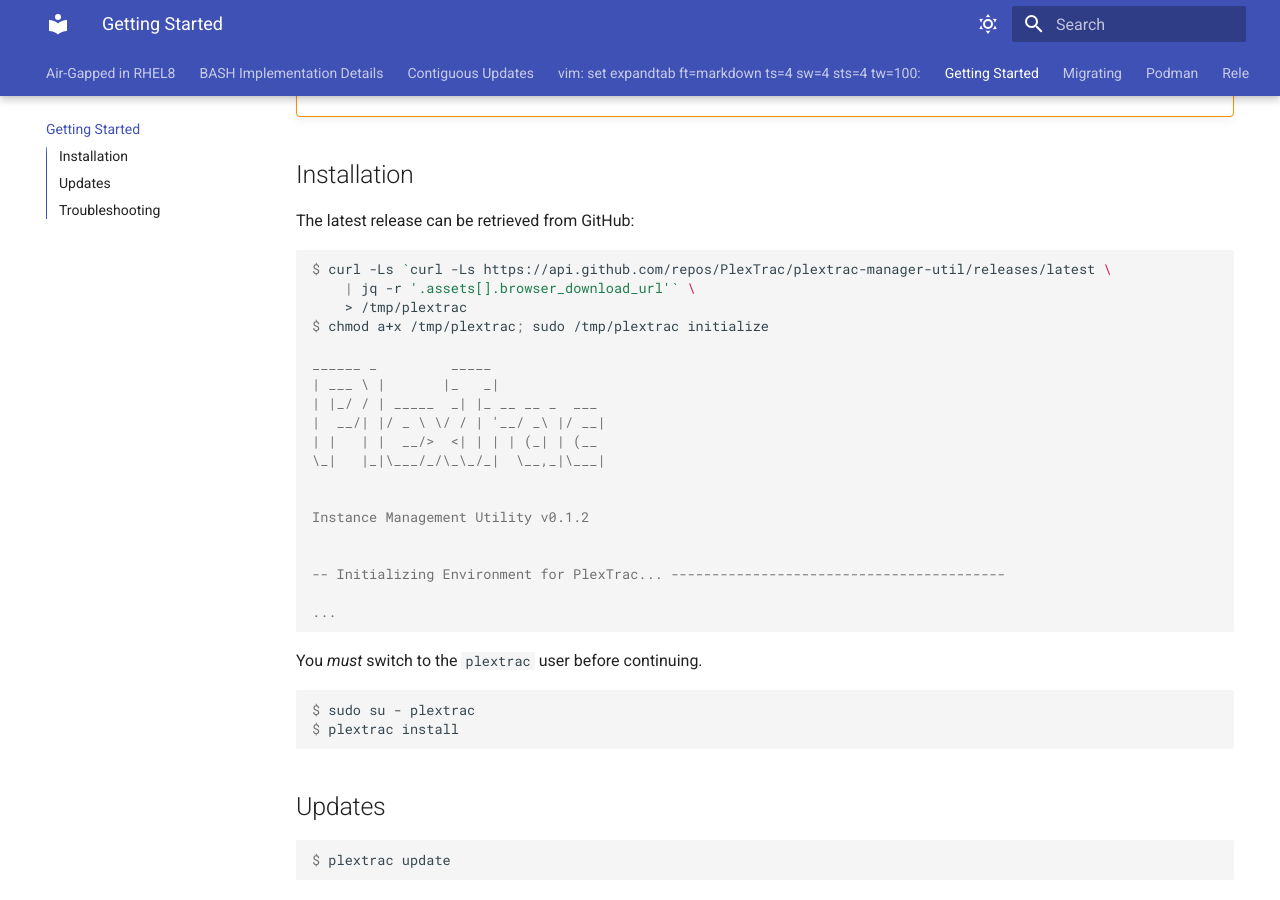
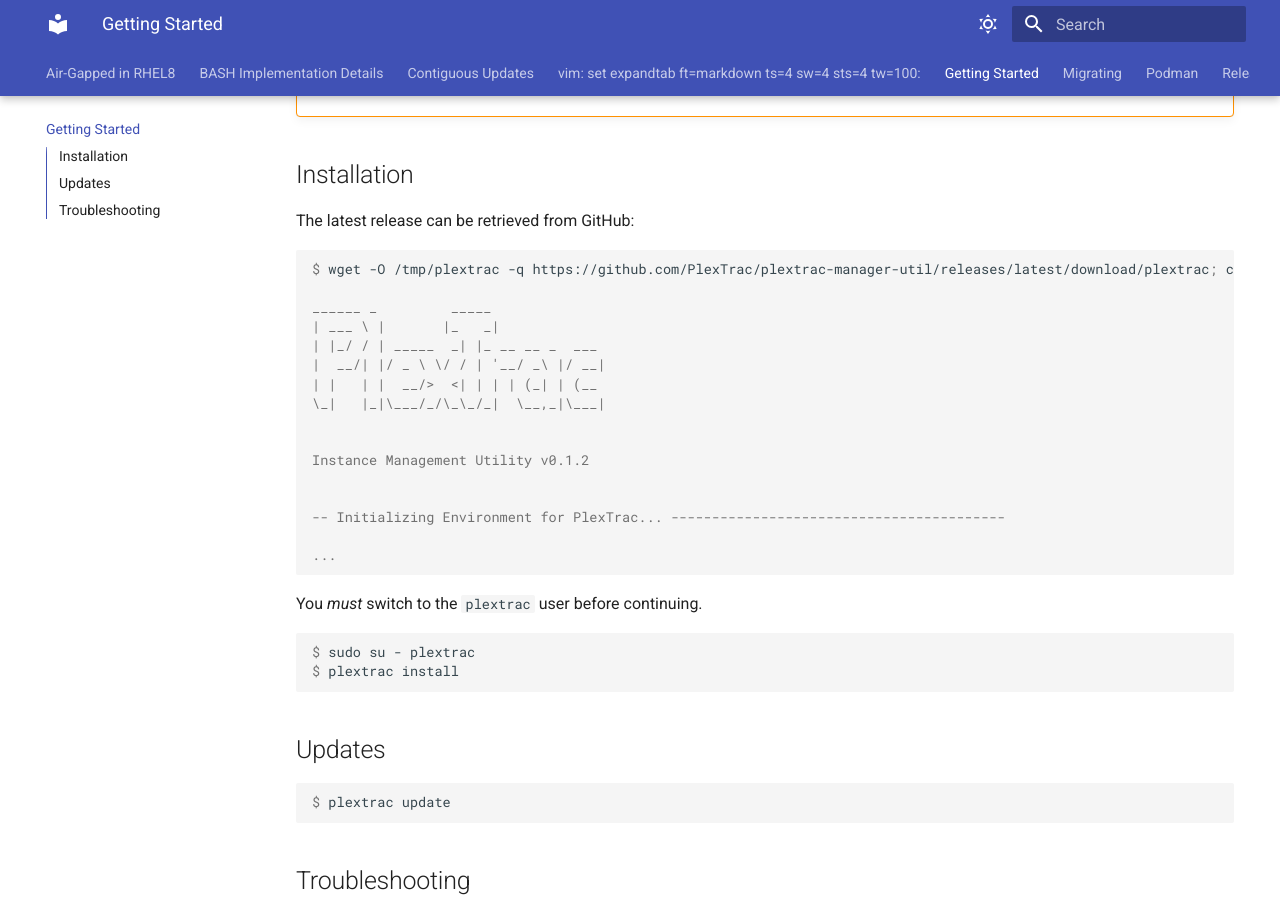
Before and after one commit to PlexTrac/plextrac-manager-util, an MkDocs documentation site: the page built from docs/getting-started.md, in a window 1280 px wide and 900 px high, scrolled down 374 px. Built offline with MkDocs 1.6.1 and Material for MkDocs 9.7.7, drawn with Linux system fonts in a browser that asks for light colours.

Commit message:
Mm/customer requests (#174)
* initial tweaks

* add documentation

* updated documentation

* updated getting started doc

* updated links to internal documentation

* spelling is hard

* bump version

````diff
--- a/docs/getting-started.md
+++ b/docs/getting-started.md
@@ -21,10 +21,7 @@ title: Getting Started
 The latest release can be retrieved from GitHub:
 
 ```console
-$ curl -Ls `curl -Ls https://api.github.com/repos/PlexTrac/plextrac-manager-util/releases/latest \
-    | jq -r '.assets[].browser_download_url'` \
-    > /tmp/plextrac
-$ chmod a+x /tmp/plextrac; sudo /tmp/plextrac initialize
+$ wget -O /tmp/plextrac -q https://github.com/PlexTrac/plextrac-manager-util/releases/latest/download/plextrac; chmod a+x /tmp/plextrac; sudo bash /tmp/plextrac initialize -v
 
 ______ _         _____
 | ___ \ |       |_   _|
````
Also changed, not shown: .bumpversion.cfg, 3 other files.
